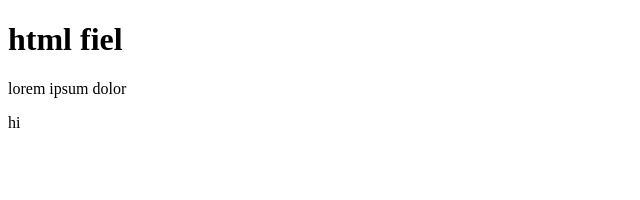
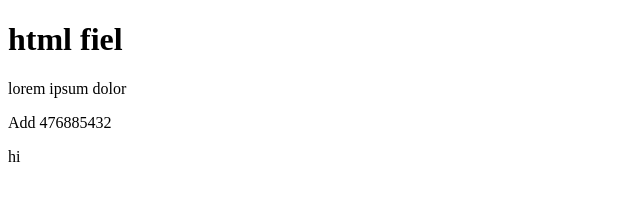
Before and after one commit to Sangel28/Sample, a plain HTML site: page index.html in a window 1280 px wide. Shown: the whole page, without its empty margins (0-640 px from the left). Drawn offline with Linux system fonts and the light colour scheme.

Commit message:
fix: number

```diff
--- a/index.html
+++ b/index.html
@@ -7,6 +7,7 @@
     <body>
         <h1>html fiel</h1>
         <p>lorem ipsum dolor</p>
+        Add 476885432
         <p>hi</p>
     </body>
 </html>
```
